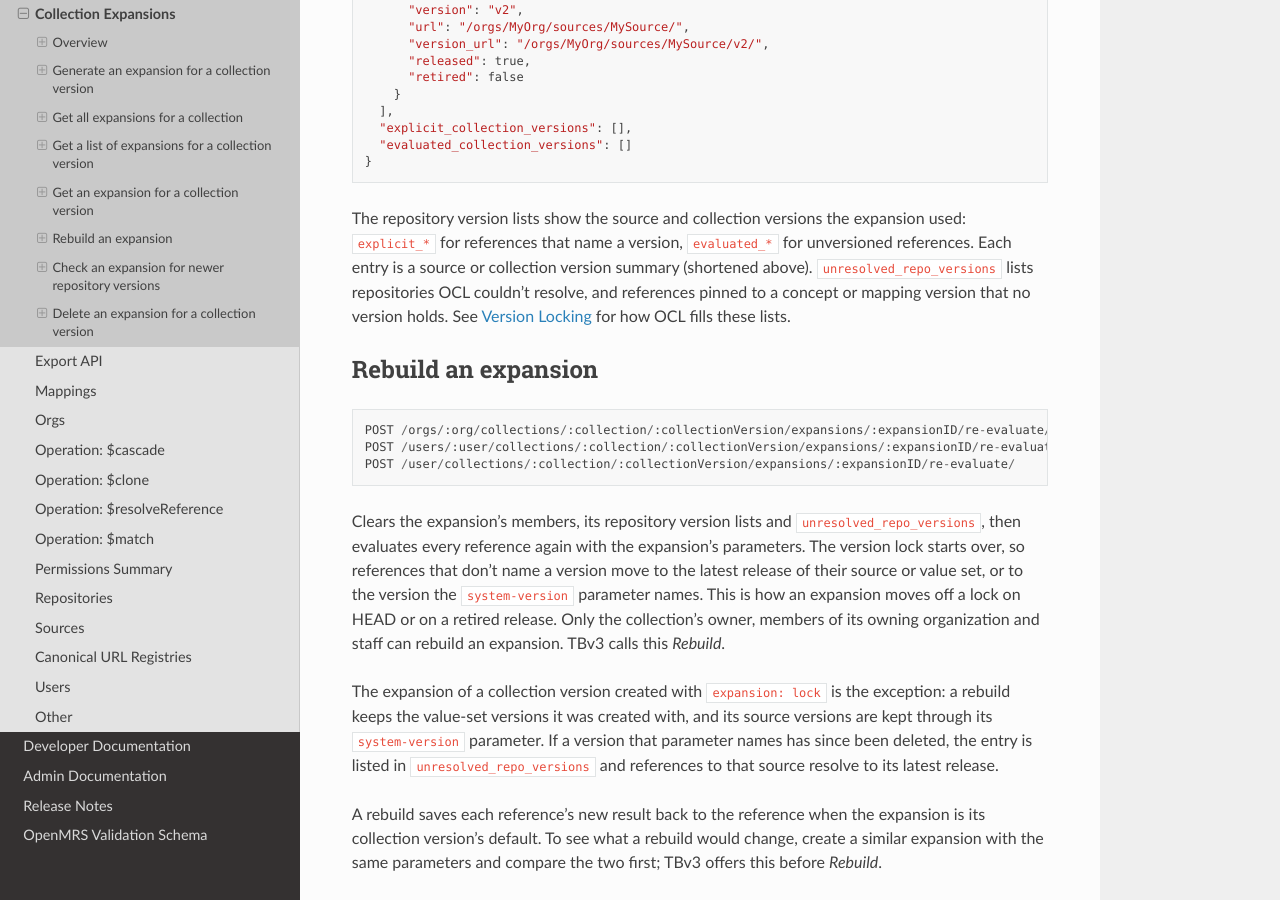
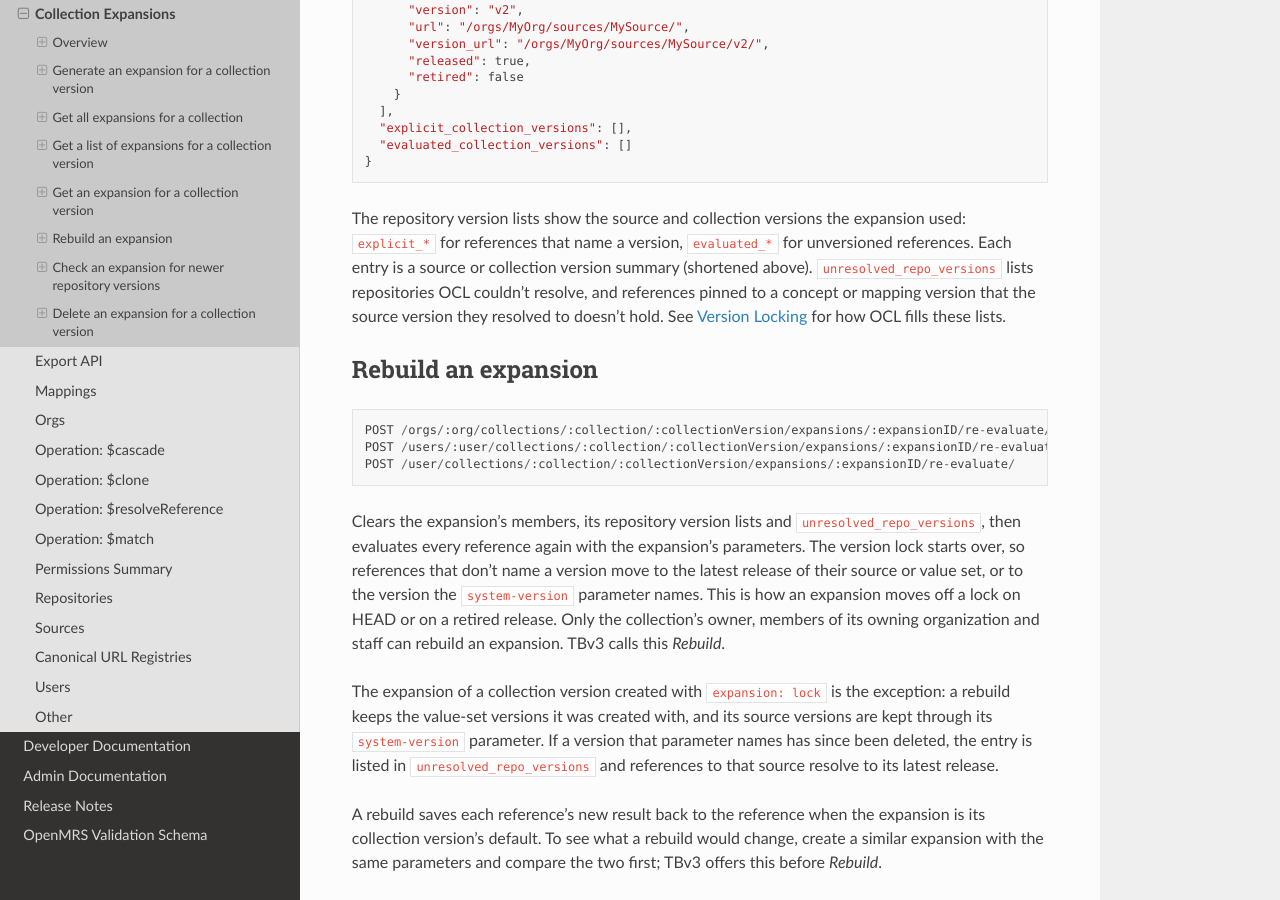
Before and after one commit to OpenConceptLab/ocl-docs, a Sphinx documentation site: the page built from docs/source/oclapi/apireference/expansions.md, in a window 1280 px wide and 900 px high, scrolled down 6807 px. Built offline with Sphinx 7.4.7 and the Read the Docs theme 3.1.0, drawn with Linux system fonts in a browser that asks for light colours.

Commit message:
OpenConceptLab/ocl_issues#3011 | The Transforms link resolves, and unresolved_repo_versions' resource-version entries are described as the code records them

````diff
--- a/docs/source/oclapi/apireference/expansions.md
+++ b/docs/source/oclapi/apireference/expansions.md
@@ -287,7 +287,7 @@ Status: 200 OK
 }
 ```
 
-The repository version lists show the source and collection versions the expansion used: `explicit_*` for references that name a version, `evaluated_*` for unversioned references. Each entry is a source or collection version summary (shortened above). `unresolved_repo_versions` lists repositories OCL couldn't resolve, and references pinned to a concept or mapping version that no version holds. See [Version Locking](collectionReferenceEvaluation.md) for how OCL fills these lists.
+The repository version lists show the source and collection versions the expansion used: `explicit_*` for references that name a version, `evaluated_*` for unversioned references. Each entry is a source or collection version summary (shortened above). `unresolved_repo_versions` lists repositories OCL couldn't resolve, and references pinned to a concept or mapping version that the source version they resolved to doesn't hold. See [Version Locking](collectionReferenceEvaluation.md) for how OCL fills these lists.
 
 ## Rebuild an expansion
 ```
````
Also changed, not shown: docs/source/oclapi/apireference/collectionReferenceEvaluation.md (+1 -1 lines).
